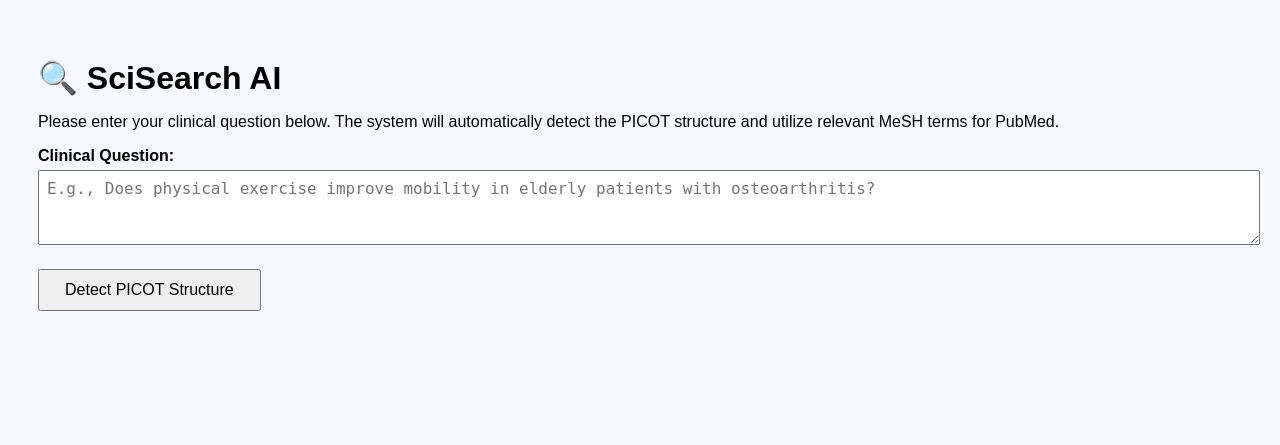
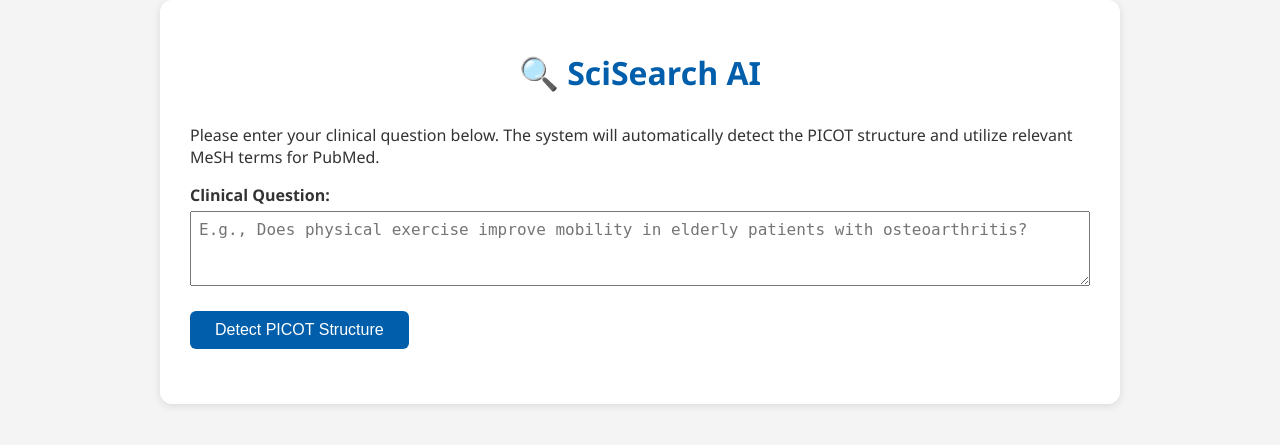
Before and after one commit to scisearch-ai/scisearch-ai, a Flask app: page / in a window 1280 px wide. Shown: the top 445 px of the page. Run offline with Flask 3, Linux system fonts and the light colour scheme.

Commit message:
Update index.html

```diff
--- a/scisearch-ai_plus_final_ready/templates/index.html
+++ b/scisearch-ai_plus_final_ready/templates/index.html
@@ -1,18 +1,30 @@
 <!DOCTYPE html>
 <html lang="en">
 <head>
-  <meta charset="UTF-8">
-  <meta name="viewport" content="width=device-width, initial-scale=1">
-  <title>SciSearch AI – Intelligent PICOT System</title>
+  <meta charset="UTF-8" />
+  <meta name="viewport" content="width=device-width, initial-scale=1.0"/>
+  <title>SciSearch AI – Intelligent PICOT System</title>
+  <!-- Você pode mover esse CSS para um arquivo estático e linkar com url_for -->
   <style>
     body {
-      font-family: Arial, sans-serif;
+      font-family: 'Segoe UI', Tahoma, Geneva, Verdana, sans-serif;
+      background-color: #f4f4f4;
+      color: #333;
+      margin: 0;
+      padding: 0;
+    }
+    .container {
+      max-width: 900px;
+      margin: auto;
       padding: 30px;
-      background-color: #f5f8ff;
+      background: #fff;
+      box-shadow: 0 2px 8px rgba(0, 0, 0, 0.1);
+      border-radius: 12px;
     }
     h1 {
-      font-size: 2rem;
-      margin-bottom: 10px;
+      text-align: center;
+      color: #005eaa;
+      margin-bottom: 30px;
     }
     .section {
       margin-bottom: 25px;
@@ -22,27 +34,35 @@
       margin-top: 10px;
       font-weight: bold;
     }
-    input, textarea, select, button {
+    input[type="text"], textarea, select {
+      width: 100%;
+      padding: 8px;
       font-size: 1rem;
       margin-top: 5px;
-    }
-    textarea, input[type="text"] {
-      width: 100%;
-      padding: 8px;
+      box-sizing: border-box;
     }
     button {
       display: inline-block;
       padding: 10px 25px;
+      font-size: 1rem;
       cursor: pointer;
       margin-top: 20px;
+      background-color: #005eaa;
+      color: #fff;
+      border: none;
+      border-radius: 6px;
+    }
+    button:hover {
+      background-color: #00467a;
+    }
+    input[type="checkbox"] {
+      width: auto;
+      margin-right: 6px;
     }
     .picot-boxes {
       display: grid;
       grid-template-columns: 1fr 1fr;
       gap: 20px;
-    }
-    .database-selection {
-      margin-top: 20px;
     }
     .database-grid {
       display: flex;
@@ -57,28 +77,24 @@
       border-radius: 5px;
       background: #fff;
       padding: 10px;
-      transition: background-color 0.2s;
+      transition: background-color .2s;
     }
     .database-card:hover {
       background-color: #eef2ff;
     }
-    .database-card input[type="checkbox"] {
-      margin-right: 8px;
-      width: auto;
+    .year-range-section {
+      margin-top: 20px;
     }
     .advanced-note {
-      font-size: 0.9rem;
+      font-size: .9rem;
       color: #555;
       margin-top: 5px;
-    }
-    .year-range-section {
-      margin-top: 20px;
     }
   </style>
 </head>
 <body>
-
-  <h1>🔍 SciSearch AI</h1>
+  <div class="container">
+    <h1>🔍 SciSearch AI</h1>
     <p>Please enter your clinical question below. The system will automatically detect the PICOT structure and utilize relevant MeSH terms for PubMed.</p>
 
     <div class="section">
@@ -129,9 +145,7 @@
           </div>
         </div>
         <div id="filters-container"></div>
-      <div class="advanced-note">
-        * Filter options will be applied automatically based on your selection.
-      </div>
+        <div class="advanced-note">* Filter options will be applied automatically based on your selection.</div>
       </div>
 
       <div class="section year-range-section">
@@ -140,6 +154,7 @@
       </div>
 
       <button onclick="startSearch()">Search</button>
+    </div>
   </div>
 
   <script>
@@ -163,8 +178,7 @@
     async function analyzeQuestion() {
       const question = document.getElementById("question").value.trim();
       if (!question) {
-        alert("Please enter a clinical question.");
-        return;
+        return alert("Please enter a clinical question.");
       }
       try {
         const res = await fetch("/analyze", {
@@ -177,13 +191,11 @@
           throw new Error(err.error || "Unknown error");
         }
         const data = await res.json();
-        // Preenche os campos PICOT
         document.getElementById("population").value   = data.population   || "";
         document.getElementById("intervention").value = data.intervention || "";
         document.getElementById("comparison").value   = data.comparison   || "";
         document.getElementById("outcome").value      = data.outcome      || "";
         document.getElementById("time").value         = data.time         || "";
-        // Exibe a seção de filtros
         document.getElementById("picot-section").style.display = "block";
       } catch (e) {
         alert("Error analyzing question: " + e.message);
@@ -191,8 +203,7 @@
     }
 
     function toggleAllDatabases(cb) {
-      document.querySelectorAll(".database-checkbox")
-              .forEach(x => x.checked = cb.checked);
+      document.querySelectorAll(".database-checkbox").forEach(x => x.checked = cb.checked);
       updateFilters();
     }
 
@@ -207,14 +218,15 @@
         const div = document.createElement("div");
         div.innerHTML = `<strong>${base} Filters:</strong><br>` +
           opts.map(o =>
-            `<label><input type="checkbox" name="filter_${base}" value="${o}"> ${o}</label>`
+            `<label>
+               <input type="checkbox" name="filter_${base}" value="${o}"> ${o}
+             </label>`
           ).join("<br>");
         container.appendChild(div);
       });
     }
 
     function startSearch() {
-      // Monta o objeto PICOT
       const pico = {
         question_en:   document.getElementById("question").value.trim(),
         population:    document.getElementById("population").value.trim(),
@@ -223,18 +235,15 @@
         outcome:       document.getElementById("outcome").value.trim(),
         time:          document.getElementById("time").value.trim(),
       };
-      // Bases selecionadas
       const bases = Array.from(
         document.querySelectorAll(".database-checkbox:checked")
       ).map(x => x.value);
-      // Filtros por base
       const filters = {};
       bases.forEach(b => {
         filters[b] = Array.from(
           document.querySelectorAll(`input[name="filter_${b}"]:checked`)
         ).map(x => x.value);
       });
-      // Ano
       const year_range = document.getElementById("year_range").value.trim();
 
       fetch("/results", {
@@ -247,7 +256,6 @@
         return res.json();
       })
       .then(data => {
-        // guarda e redireciona para a página de resultados
         localStorage.setItem("search_results", JSON.stringify(data));
         window.location.href = "/results";
       })
@@ -256,6 +264,5 @@
       });
     }
   </script>
-
 </body>
 </html>
```
Lines whose indentation alone changed are shown as unchanged.
